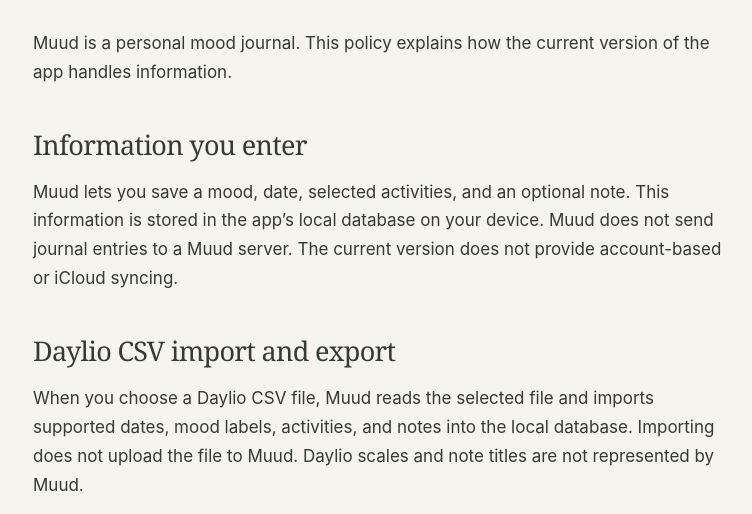
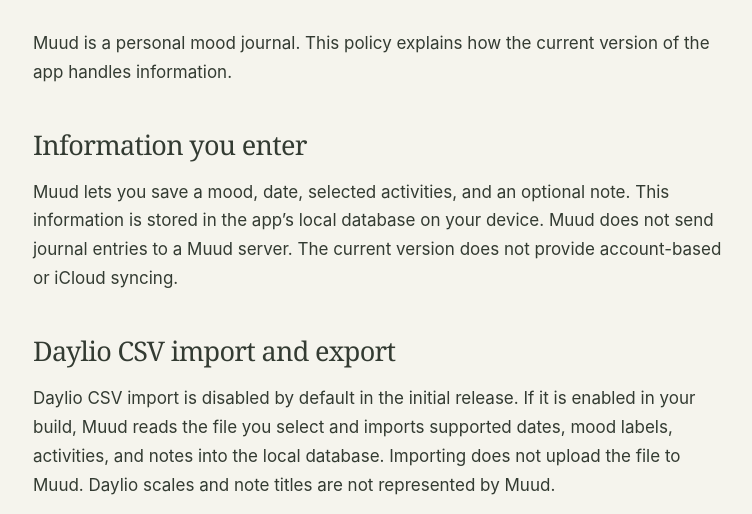
Before and after one commit to nystuen/muud-pages, a plain HTML site: page privacy/index.html in a window 1280 px wide. Shown: the part 282-796 px from the top of the page, without its empty margins (227-979 px from the left). Drawn offline with Linux system fonts and the light colour scheme.

Commit message:
Clarify CSV import availability in privacy policy

```diff
--- a/privacy/index.html
+++ b/privacy/index.html
@@ -14,20 +14,27 @@
     <h1>Privacy policy</h1>
     <p class="meta">Effective date: <strong>November 18, 2026</strong></p>
     <p>Muud is a personal mood journal. This policy explains how the current version of the app handles information.</p>
+
     <h2>Information you enter</h2>
     <p>Muud lets you save a mood, date, selected activities, and an optional note. This information is stored in the app’s local database on your device. Muud does not send journal entries to a Muud server. The current version does not provide account-based or iCloud syncing.</p>
+
     <h2>Daylio CSV import and export</h2>
-    <p>When you choose a Daylio CSV file, Muud reads the selected file and imports supported dates, mood labels, activities, and notes into the local database. Importing does not upload the file to Muud. Daylio scales and note titles are not represented by Muud.</p>
+    <p>Daylio CSV import is disabled by default in the initial release. If it is enabled in your build, Muud reads the file you select and imports supported dates, mood labels, activities, and notes into the local database. Importing does not upload the file to Muud. Daylio scales and note titles are not represented by Muud.</p>
     <p>When you export, Muud creates a CSV file and presents Apple’s file-export interface. You choose where to save or share it. A destination you choose may handle the file under its own privacy policy.</p>
+
     <h2>Data sharing and tracking</h2>
     <p>The current version has no Muud account or server and does not include advertising, analytics, or social-media SDKs. Muud does not sell or share journal entries with the developer or third-party advertising or analytics services.</p>
     <p>Muud does not request access to Health data, contacts, location, camera, or microphone. Apple may process information independently when you download the app, use Apple system services, or enable device backups. Those services are governed by Apple’s terms and privacy policy.</p>
+
     <h2>Retention and deletion</h2>
     <p>Entries remain in the app on your device until you delete them or remove the app and its data. You can delete an individual entry from History using its context menu. Muud does not keep a server-side copy. If device backups are enabled in iOS, Apple’s backup settings may affect copies of app data.</p>
+
     <h2>Children</h2>
     <p>Muud is a general personal journaling app and is not designed to collect children’s information. Because the current version does not transmit entries to the developer, the developer does not knowingly receive personal information from children through the app.</p>
+
     <h2>Changes to this policy</h2>
     <p>If Muud’s data practices change, this policy will be updated before or when the change is introduced. The effective date above will also be updated.</p>
+
     <h2>Contact</h2>
     <p>For privacy questions or requests, contact <strong>Ådne Nystuen</strong> at <a href="mailto:adnenystuen@gmail.com">adnenystuen@gmail.com</a>.</p>
     <footer><a href="../">Muud</a> · <a href="../support/">Support</a></footer>
```
